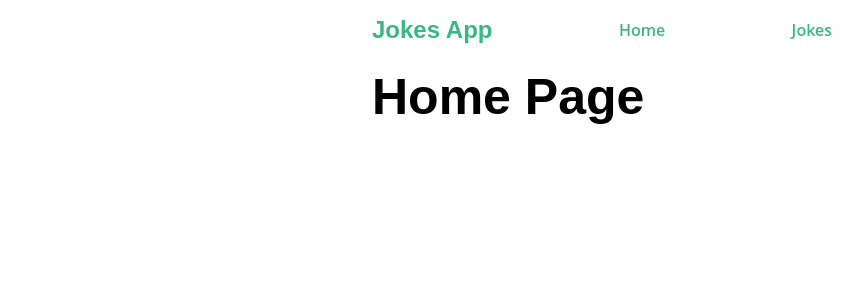
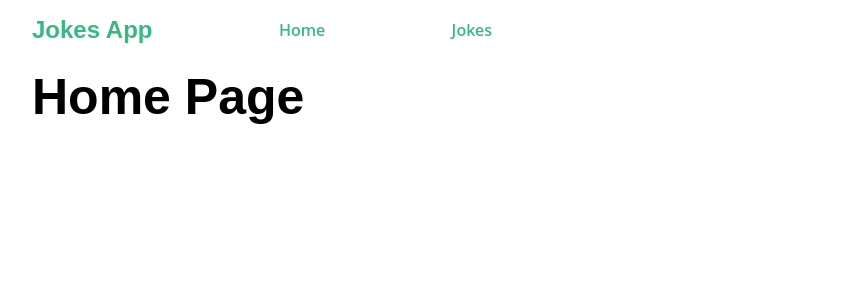
Before and after one commit to umangcodes/nuxt-app, a Nuxt app: page / in a window 1280 px wide. Shown: the top 300 px of the page, without its empty margins (38-901 px from the left). Built offline with nearby package versions, Linux system fonts and the light colour scheme.

Commit message:
issue with css associated with #app resolved

```diff
--- a/layouts/default.vue
+++ b/layouts/default.vue
@@ -41,8 +41,8 @@ body {
 #app {
   box-sizing: border-box;
   width: 500px;
-  padding: 0 20px 20px;
-  margin: 0 auto;
+  padding: 0 20px 0 20px;
+  margin: 0 50px 0 50px;
 }
 hr {
   box-sizing: content-box;
```
